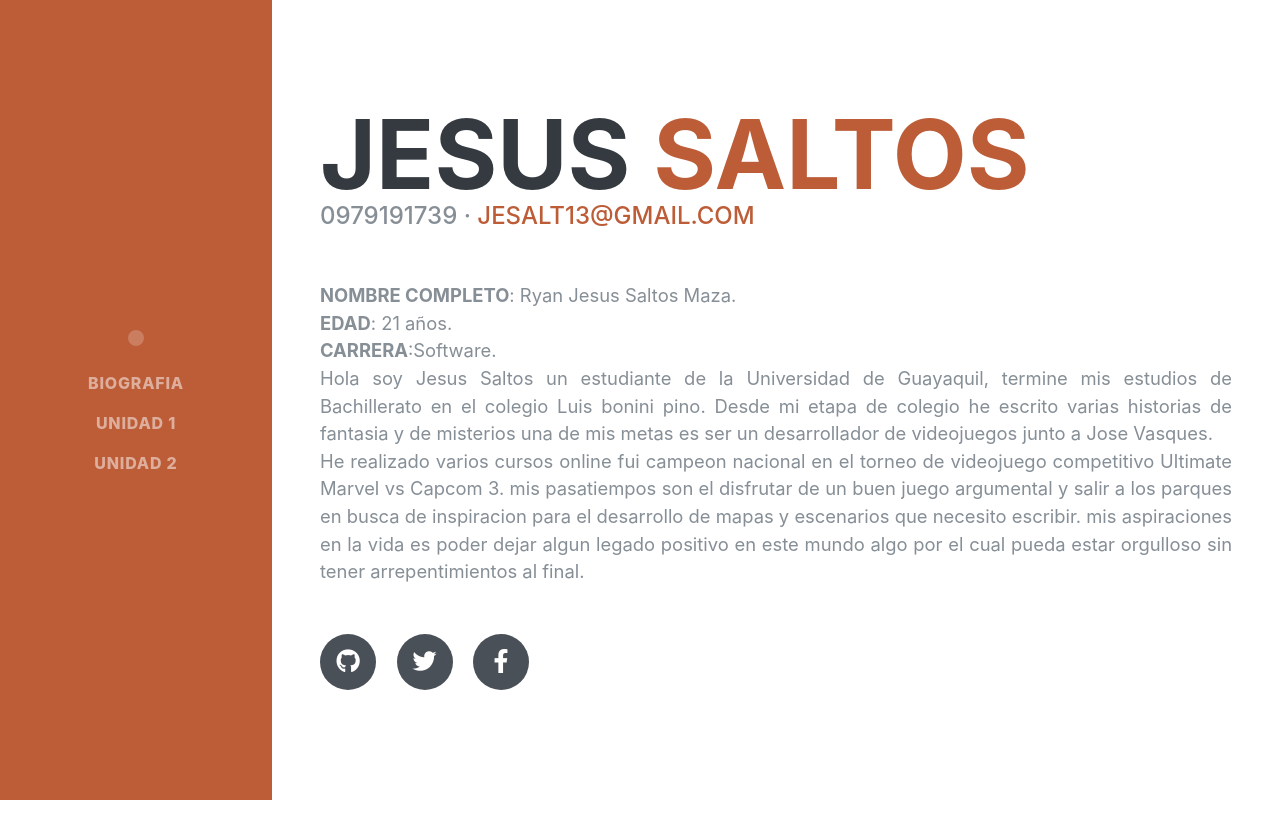
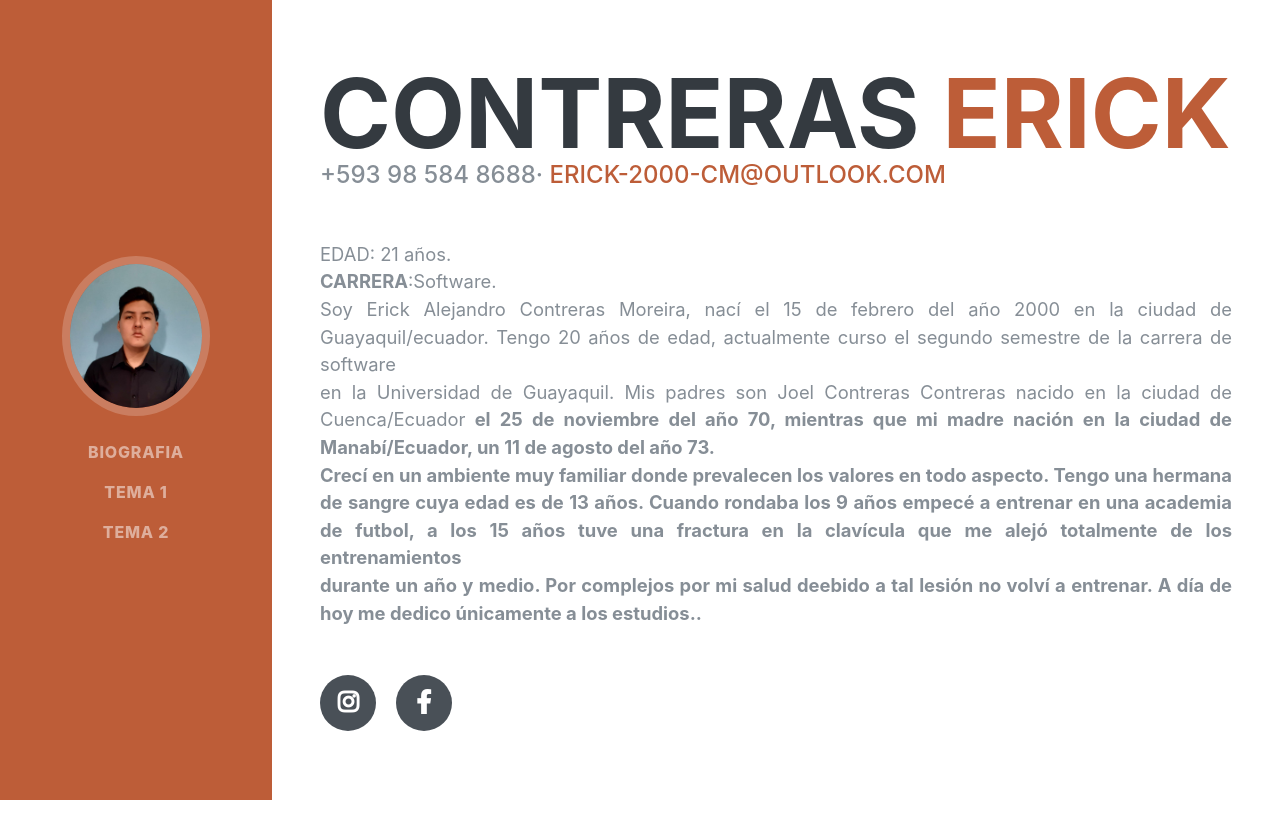
Before and after one commit to Jesaltstudio/Contreras, a plain HTML site: page index.html in a window 1280 px wide. After the commit the page ends 800 px from the top, so only its background shows below. Drawn offline with Linux system fonts and the light colour scheme; a web font is replaced by a local one.

Commit message:
Update index.html

```diff
--- a/index.html
+++ b/index.html
@@ -30,7 +30,7 @@
     <a class="navbar-brand js-scroll-trigger" href="#page-top">
       <span class="d-block d-lg-none">Mi Biografia</span>
       <span class="d-none d-lg-block">
-        <img class="img-fluid img-profile rounded-circle mx-auto mb-2" src="img/foto.png" alt="">
+        <img class="img-fluid img-profile rounded-circle mx-auto mb-2" src="img/foto.jpg" alt="">
       </span>
     </a>
     <button class="navbar-toggler" type="button" data-toggle="collapse" data-target="#navbarSupportedContent" aria-controls="navbarSupportedContent" aria-expanded="false" aria-label="Toggle navigation">
@@ -42,10 +42,10 @@
           <a class="nav-link">Biografia</a>
         </li>
          <li class="nav-item">
-          <a class="nav-link" href="clases.html">Unidad 1</a>
+          <a class="nav-link" href="clases.html">Tema 1</a>
         </li>
         <li class="nav-item">
-          <a class="nav-link" href="unidad">Unidad 2</a>
+          <a class="nav-link" href="unidad">Tema 2</a>
         </li>
       </ul>
     </div>
@@ -55,31 +55,28 @@
 
     <section class="resume-section p-3 p-lg-5 d-flex align-items-center">
       <div class="w-100">
-        <h1 class="mb-0">Jesus
-          <span class="text-primary">saltos</span>
+        <h1 class="mb-0">Contreras
+          <span class="text-primary">Erick</span>
         </h1>
-        <div class="subheading mb-5">  0979191739 ·
-          <a href="mailto:name@email.com">jesalt13@gmail.com</a>
+        <div class="subheading mb-5">  +593 98 584 8688·
+          <a href="mailto:name@email.com">erick-2000-cm@outlook.com</a>
         </div>
-        <p class="lead mb-5" ALIGN="justify"><b>NOMBRE COMPLETO</b>: Ryan Jesus Saltos Maza.<br> <b>EDAD</b>: 21 años.<br> <b>CARRERA</b>:Software.<br>
-          Hola soy Jesus Saltos un estudiante de la Universidad de Guayaquil, termine mis estudios de Bachillerato en el colegio Luis bonini pino. Desde mi etapa de colegio he escrito varias historias de fantasia
-         y de misterios una de mis metas es ser un desarrollador de videojuegos junto a Jose Vasques.<br> He realizado varios cursos online fui campeon nacional en el torneo de videojuego competitivo Ultimate Marvel vs Capcom 3. mis pasatiempos son
-          el disfrutar de un buen juego argumental y salir a los parques en busca de inspiracion para el desarrollo de mapas y escenarios que necesito escribir. mis aspiraciones en la vida es poder dejar algun legado positivo en este mundo
-          algo por el cual pueda estar orgulloso sin tener arrepentimientos al final.</p>
+        <p class="lead mb-5" ALIGN="justify"<b>EDAD</b>: 21 años.<br> <b>CARRERA</b>:Software.<br>
+          Soy Erick Alejandro Contreras Moreira, nací el  15 de febrero del año 2000 en la ciudad de Guayaquil/ecuador. Tengo 20 años de edad, actualmente curso el segundo semestre de la carrera de software<br>
+          en la Universidad de Guayaquil. Mis padres son Joel Contreras Contreras nacido en la ciudad de Cuenca/Ecuador<b>
+          el 25 de noviembre del año 70, mientras que mi madre nación en la ciudad de Manabí/Ecuador, un 11 de agosto del año 73.<br>
+          Crecí en un ambiente muy familiar donde prevalecen los valores en todo aspecto. Tengo una hermana de sangre cuya edad es de 13 años. Cuando rondaba los 9 años empecé a entrenar en una academia de futbol, a los 15 años tuve una fractura en la clavícula que me alejó totalmente de los entrenamientos<br>
+          durante un año y medio. Por complejos por mi salud deebido a tal lesión no volví a entrenar. A día de hoy me dedico únicamente a los estudios..</p>
         <div class="social-icons">
-          <a href="https://github.com/Jesaltstudio">
-            <i class="fab fa-github"></i>
+          <a href="https://www.instagram.com/invites/contact/?i=sf173a3fnhd8&utm_content=3db5m5d">
+            <i class="fab fa-instagram"></i>
           </a>
-          <a href=" https://twitter.com/MeSaltos?s=20">
-            <i class="fab fa-twitter"></i>
-          </a>
-          <a href="https://www.facebook.com/jesus.saltos.16">
+          <a href="https://www.facebook.com/erick.contrerasmoreira10">
             <i class="fab fa-facebook-f"></i>
           </a>
         </div>
       </div>
     </section>
-    <embed src="img/tema.mp3" autostart="true" loop="-1" width="0" height="0">
 
    </body>
 
```
